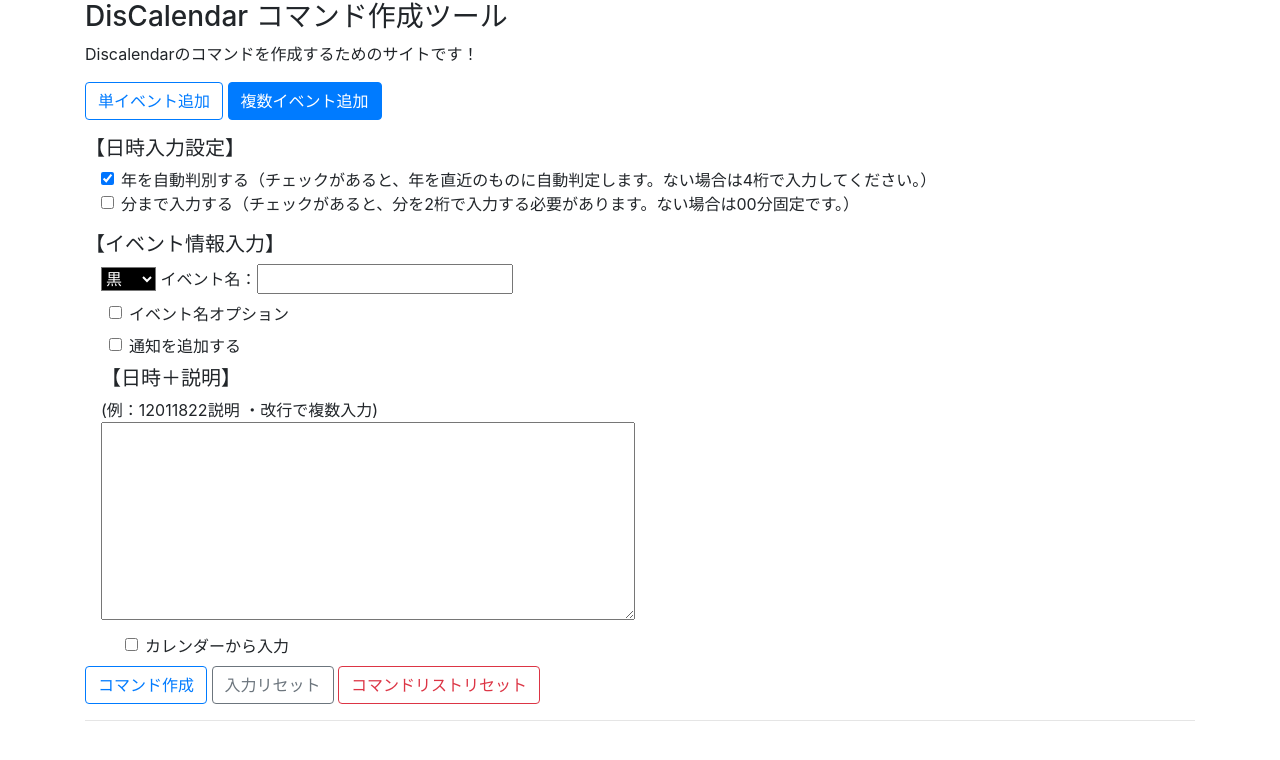
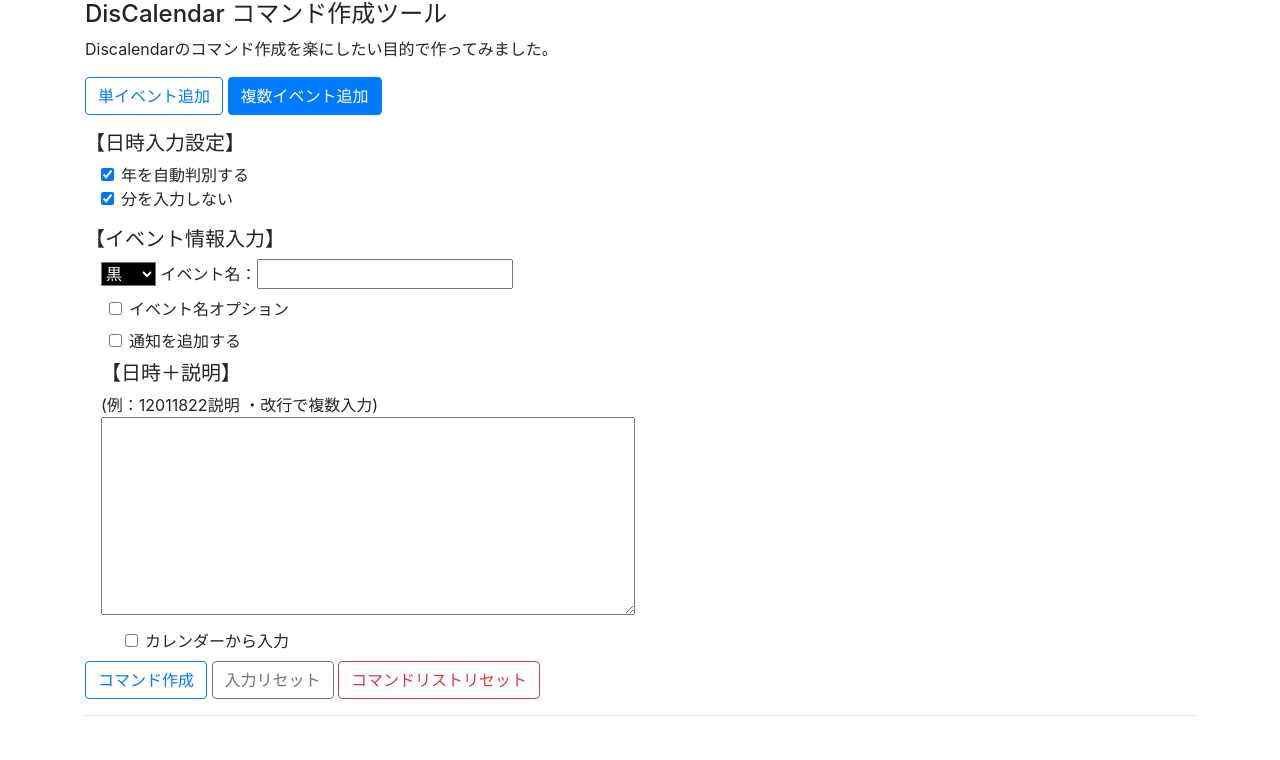
Before and after one commit to shiokaze-land/discalendar_command_tool, a plain HTML site: page index_multiple.html in a window 1280 px wide. Drawn offline with nearby package versions, Linux system fonts and the light colour scheme.

Commit message:
minuteCheck反転

```diff
--- a/index_multiple.html
+++ b/index_multiple.html
@@ -16,8 +16,8 @@
 	<body>
 		<div class="container">
 			<header>
-				<h3>DisCalendar コマンド作成ツール</h3>
-				<div class="description">Discalendarのコマンドを作成するためのサイトです！</div>
+				<h4>DisCalendar コマンド作成ツール</h4>
+				<div class="description">Discalendarのコマンド作成を楽にしたい目的で作ってみました。</div>
 			</header>
 			<main>
 				<div class="my-3">
@@ -30,13 +30,13 @@
 						<div class="form-check">
 							<input class="form-check-input" type="checkbox" value="1" id="yearCheck" checked>
 							<label class="form-check-label" for="yearCheck">
-							  年を自動判別する（チェックがあると、年を直近のものに自動判定します。ない場合は4桁で入力してください。）
+							  年を自動判別する
 							</label>
 						  </div>
 						  <div class="form-check">
-							<input class="form-check-input" type="checkbox" value="1" id="minuteCheck">
+							<input class="form-check-input" type="checkbox" value="1" id="minuteCheck" checked>
 							<label class="form-check-label" for="minuteCheck">
-							  分まで入力する（チェックがあると、分を2桁で入力する必要があります。ない場合は00分固定です。）
+								分を入力しない
 							</label>
 						  </div>
 					</div>
--- a/js/script_multiple.js
+++ b/js/script_multiple.js
@@ -102,7 +102,7 @@ $(function(){
                 day = array[i].substr(2,2);
                 start = array[i].substr(4,2);
 
-                if(minuteCheck){
+                if(!minuteCheck){
                     startMinute = array[i].substr(6,2);
                     end = array[i].substr(8,2);
                     endMinute = array[i].substr(10,2);
@@ -120,7 +120,7 @@ $(function(){
                 day = array[i].substr(6,2);
                 start = array[i].substr(8,2);
 
-                if(minuteCheck){
+                if(!minuteCheck){
                     startMinute = array[i].substr(10,2);
                     end = array[i].substr(12,2);
                     endMinute = array[i].substr(14,2);
@@ -178,11 +178,11 @@ function judgeYear(inputMonth){
 function controlExample(){
     let minuteCheck = $('#minuteCheck').prop("checked");
     let yearCheck = $('#yearCheck').prop("checked");
-    if (yearCheck && minuteCheck){
+    if (yearCheck && !minuteCheck){
         $('#inputExample').html("(例：120118002200説明 ・改行で複数入力)");
     }else if(yearCheck){
         $('#inputExample').html("(例：12011822説明 ・改行で複数入力)");
-    }else if(minuteCheck){
+    }else if(!minuteCheck){
         $('#inputExample').html("(例：2023120118002200説明 ・改行で複数入力)");
     }else{
         $('#inputExample').html("(例：202312011822説明 ・改行で複数入力)");
```
Also changed, not shown: index.html (+5 -5 lines), js/script_one.js (+4 -4 lines).
